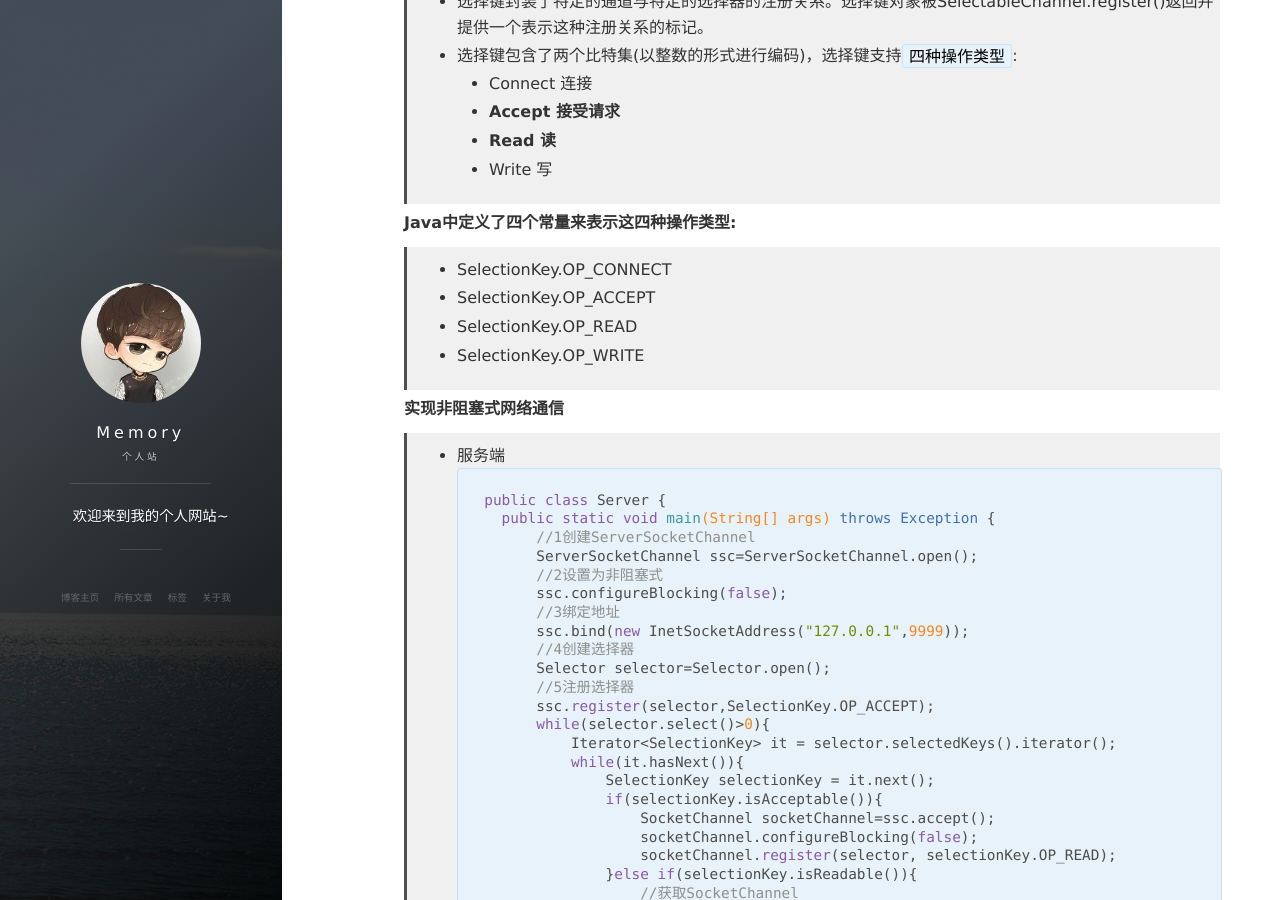
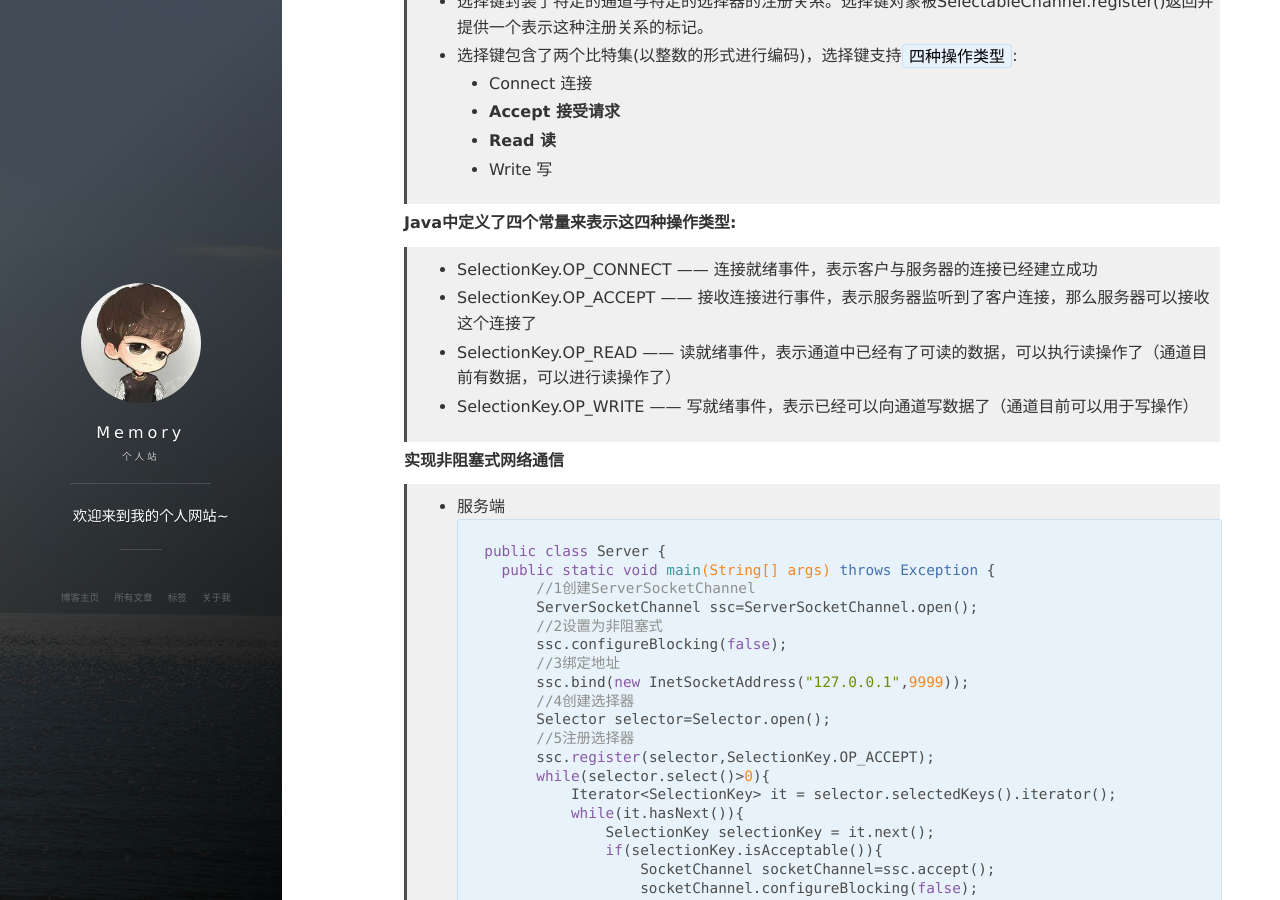
Before and after one commit to dhshenc/dhshenc.github.io, a Jekyll site: the page built from _posts/2019-08-15-NIO.md, in a window 1280 px wide and 900 px high, scrolled down 11464 px. Built offline with Jekyll 4.4.1, drawn with Linux system fonts in a browser that asks for light colours; nearby versions of some CDN libraries; comment, search, counter and statistics services are not loaded; some of the changed text lies outside the part shown.

Commit message:
修改NIO

```diff
--- a/_posts/2019-08-13-NIO.md
+++ b/_posts/2019-08-15-NIO.md
@@ -379,10 +379,10 @@ tag: NIO
 
 **Java中定义了四个常量来表示这四种操作类型:**
 
-> - SelectionKey.OP_CONNECT
-> - SelectionKey.OP_ACCEPT
-> - SelectionKey.OP_READ
-> - SelectionKey.OP_WRITE
+> - SelectionKey.OP_CONNECT —— 连接就绪事件，表示客户与服务器的连接已经建立成功
+> - SelectionKey.OP_ACCEPT —— 接收连接进行事件，表示服务器监听到了客户连接，那么服务器可以接收这个连接了
+> - SelectionKey.OP_READ —— 读就绪事件，表示通道中已经有了可读的数据，可以执行读操作了（通道目前有数据，可以进行读操作了）
+> - SelectionKey.OP_WRITE —— 写就绪事件，表示已经可以向通道写数据了（通道目前可以用于写操作）
 
 **实现非阻塞式网络通信**
 
```
Also changed, not shown: other parts of _posts/2019-08-15-NIO.md (+1 -1 lines).
